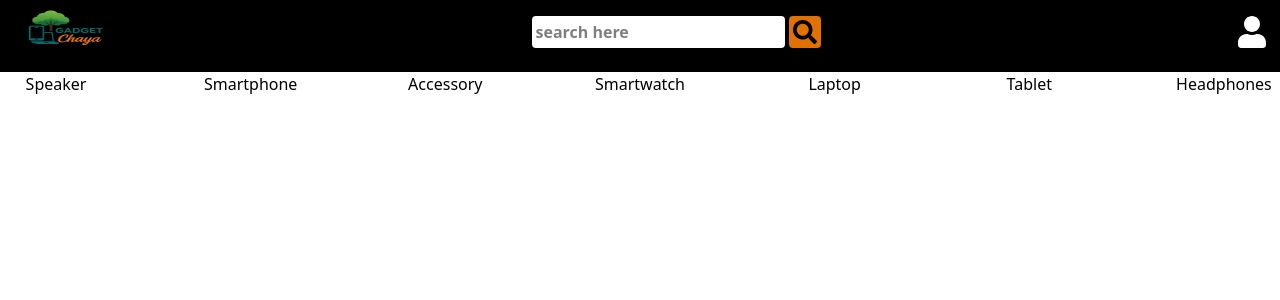
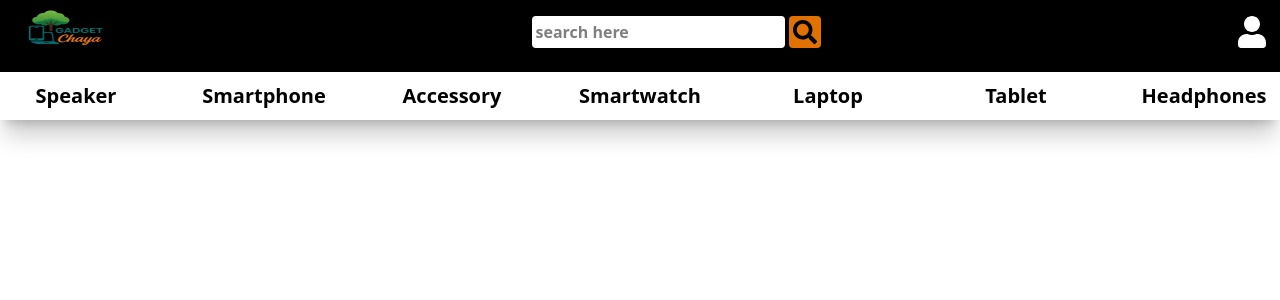
Before and after one commit to Dhiman-Roy/GadgetChaya-Frontend, a React (Vite) app: page / in a window 1280 px wide. Shown: the top 300 px of the page. Built offline with nearby package versions, Linux system fonts and the light colour scheme.

Commit message:
desktopNav design done except activeLink

```diff
--- a/src/navigation/DesktopNav.jsx
+++ b/src/navigation/DesktopNav.jsx
@@ -1,44 +1,74 @@
-import React, { useState } from 'react'
+import React, { useState } from "react";
 
 function DesktopNav(props) {
   const [uniqueBrandName, setUniqueBrandName] = useState([]);
   const [selectedCategory, setSelectedCategory] = useState(null);
   const [showBrand, setShowBrand] = useState(false);
-    const category = props.productData.map(data => data.category);
+  const [activeLink, setActiveLink] = useState(false);
+  const category = props.productData.map((data) => data.category);
   const uniqueCategory = [...new Set(category)];
   console.log(uniqueCategory);
   const brandHandler = (category) => {
-        const selectedCategory = props.productData.filter(data => data.category === category);
-        const brandName = selectedCategory.map(data => data.brand);
+    const selectedCategory = props.productData.filter(
+      (data) => data.category === category
+    );
+    const brandName = selectedCategory.map((data) => data.brand);
     const uniqueBrand = [...new Set(brandName)];
     setUniqueBrandName(uniqueBrand);
     setShowBrand(true);
     setSelectedCategory(category);
-
-    }
-    const brandCloseHandler = () => setShowBrand(false);
+    setActiveLink(true);
+  };
+  const brandCloseHandler = () => {
+    setShowBrand(false);
+    setActiveLink(false);
+  };
   const brandContentHandler = () => {
     setShowBrand(true);
-    }
-    const brandContent = uniqueBrandName.map(data => {
-        return <div className='cursor-pointer' onMouseEnter={brandContentHandler} onMouseLeave={brandCloseHandler}>{data}</div>
-    })
+    setActiveLink(true);
+  };
+  const brandContent = uniqueBrandName.map((data) => {
+    return (
+      <div
+        className="cursor-pointer pb-1 hover:bg-amber-600/70 rounded-xs"
+        onMouseEnter={brandContentHandler}
+        onMouseLeave={brandCloseHandler}
+      >
+        {data}
+      </div>
+    );
+  });
 
   const content = uniqueCategory.map((data) => {
-        return (<div className='flex flex-col text-center'>
-            <div className='cursor-pointer min-w-28' onMouseEnter={() => brandHandler(data)} onMouseLeave={brandCloseHandler}>{data}</div>
-            {selectedCategory === data && showBrand && <div className='cursor-pointer' onMouseEnter={brandContentHandler} onMouseLeave={brandCloseHandler}>{brandContent}</div>}
+    return (
+      <div className="flex flex-col text-center text-xl  font-bold py-1 ">
+        <div
+          className="cursor-pointer min-w-32 hover:bg-amber-600/70 rounded-xs py-0.5"
+          onMouseEnter={() => brandHandler(data)}
+          onMouseLeave={brandCloseHandler}
+        >
+          {data}
         </div>
-        )
+        {selectedCategory === data && showBrand && (
+          <div
+            className="cursor-pointer absolute top-10 min-w-32 text-center p-1.5 text-xl rounded-xl bg-gray-300/40"
+            onMouseEnter={brandContentHandler}
+            onMouseLeave={brandCloseHandler}
+          >
+            {brandContent}
+          </div>
+        )}
+      </div>
+    );
+  });
 
-    })
-
-    return (<div className='flex flex-col w-full justify-between'>
-
-        <div className='flex justify-between w-full gap-2 flex-wrap '>{content}</div>
-        {/* {showBrand && (<div className='top-0 w-32 left-28' >{brandContent}</div>)} */}
+  return (
+    <div className="relative w-full shadow-xl/20 p-1 ">
+      <div className="flex justify-between w-full max-w-[1440px] mx-auto flex-wrap  px-2 ">
+        {content}
       </div>
-    )
+    </div>
+  );
 }
 
 export default DesktopNav;
--- a/src/navigation/MainHeader.jsx
+++ b/src/navigation/MainHeader.jsx
@@ -8,8 +8,8 @@ function MainHeader(props) {
     setVal(event.target[0].value);
   };
   return (
-    <div className=" bg-black pb-2 ">
-      <div className=" flex items-center justify-between pr-3">
+    <div className=" bg-black pb-2 max-w-full">
+      <div className=" flex items-center justify-between pr-3 max-w-[1440px] mx-auto ">
         <div className="flex gap-2 items-center pl-3">
           <button
             onClick={props.onOpen}
@@ -48,10 +48,7 @@ function MainHeader(props) {
 
       <div className="border-gray-600 rounded  flex justify-center md:hidden">
         <form className="flex items-center gap-1" onSubmit={submitHandler}>
-          <input
-            type="text"
-            className="bg-white rounded font-bold p-1"
-          ></input>
+          <input type="text" className="bg-white rounded font-bold p-1"></input>
           <button type="submit" className="rounded">
             <FaSearch className="bg-amber-600 w-8 h-8 p-1 rounded" />
           </button>
```
Lines whose indentation alone changed are shown as unchanged.
